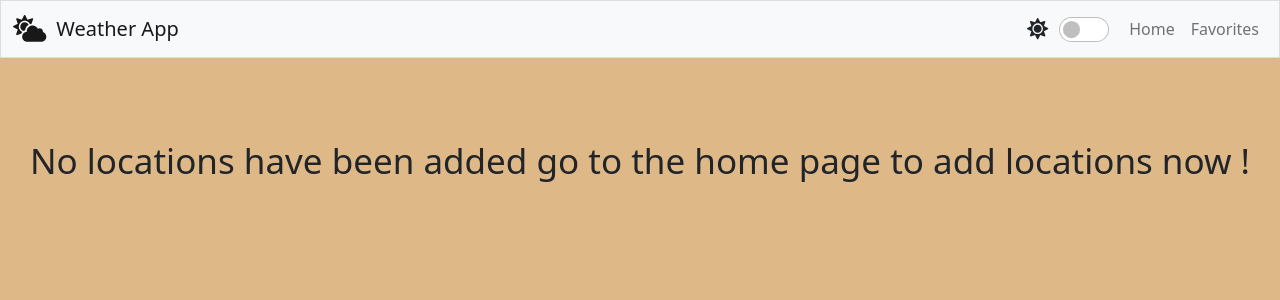
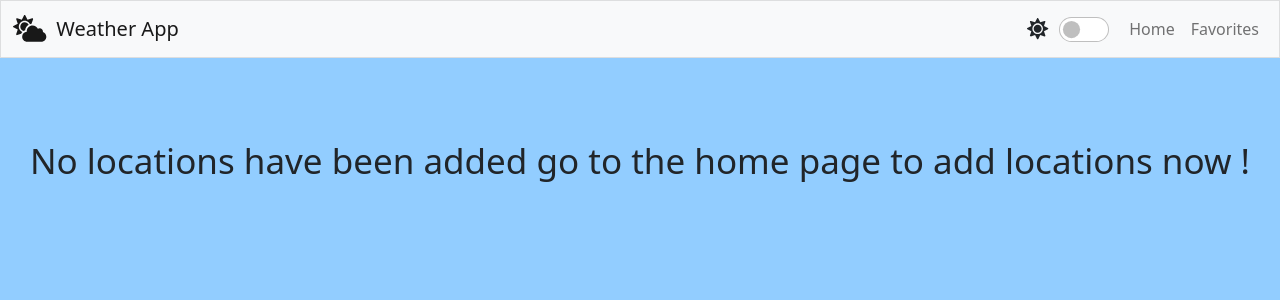
Before and after one commit to elad-hayek/Elad-Hayek-15-11-2021, a React (Create React App) app: page /favorites in a window 1280 px wide. Shown: the top 300 px of the page. Built offline with nearby package versions, Linux system fonts and the light colour scheme.

Commit message:
change body light color

```diff
--- a/src/index.css
+++ b/src/index.css
@@ -3,5 +3,5 @@
     color: #fff;
 }
 .body-light{
-    background-color: burlywood;
+    background-color: #92cdff;
 }
```
